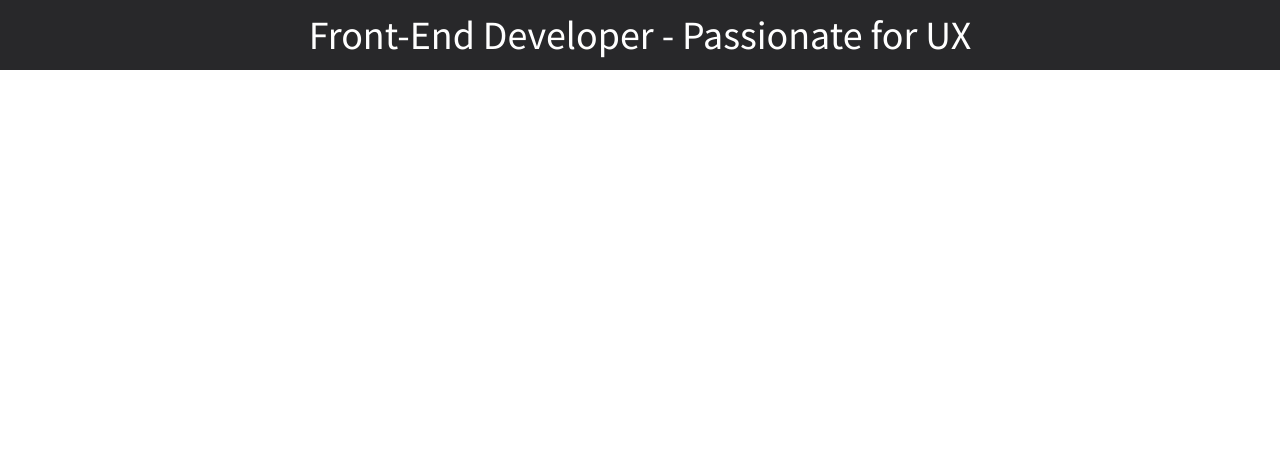
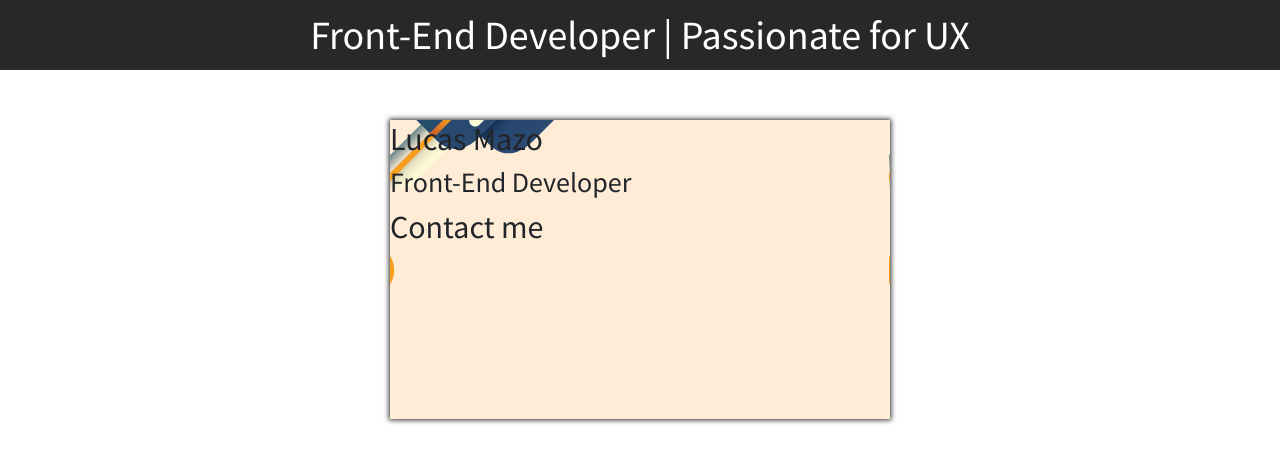
Before and after one commit to lucasmazo32/portfolio-v2, a React (Create React App) app: page / in a window 1280 px wide. Shown: the top 462 px of the page. Built offline with nearby package versions, Linux system fonts and the light colour scheme.

Commit message:
created contact information component

```diff
--- /dev/null
+++ b/src/assets/styles/Contact.scss
@@ -0,0 +1,8 @@
+.Contact {
+  margin: 50px auto 0 auto;
+  width: 500px;
+  height: 299.43px;
+  background-image: url(../images/card.svg);
+  background-size: contain;
+  box-shadow: 0px 0px 5px 1px var(--dark-grey);
+}
--- a/src/assets/styles/index.scss
+++ b/src/assets/styles/index.scss
@@ -19,4 +19,5 @@ body {
 
 :root {
   --dark-grey: #28282A;
+  --dark-blue: #284b63;
 }
--- /dev/null
+++ b/src/components/Contact.jsx
@@ -0,0 +1,16 @@
+import React from 'react';
+import '../assets/styles/Contact.scss';
+
+export default function Contact() {
+  return (
+    <section className="Contact">
+      <div>
+        <h2>Lucas Mazo</h2>
+        <h3>Front-End Developer</h3>
+      </div>
+      <div>
+        <h2>Contact me</h2>
+      </div>
+    </section>
+  );
+}
--- a/src/components/Nav.jsx
+++ b/src/components/Nav.jsx
@@ -4,7 +4,7 @@ import '../assets/styles/Nav.scss';
 export default function Nav() {
   return (
     <nav>
-      <h1>Front-End Developer - Passionate for UX</h1>
+      <h1>Front-End Developer | Passionate for UX</h1>
     </nav>
   );
 }
--- a/src/containers/Main.jsx
+++ b/src/containers/Main.jsx
@@ -1,10 +1,12 @@
 import React from 'react';
 import Nav from '../components/Nav';
+import Contact from '../components/Contact';
 
 export default function Main() {
   return (
     <div className="Main">
       <Nav />
+      <Contact />
     </div>
   );
 }
```
Also changed, not shown: src/assets/images/card.svg (added).
